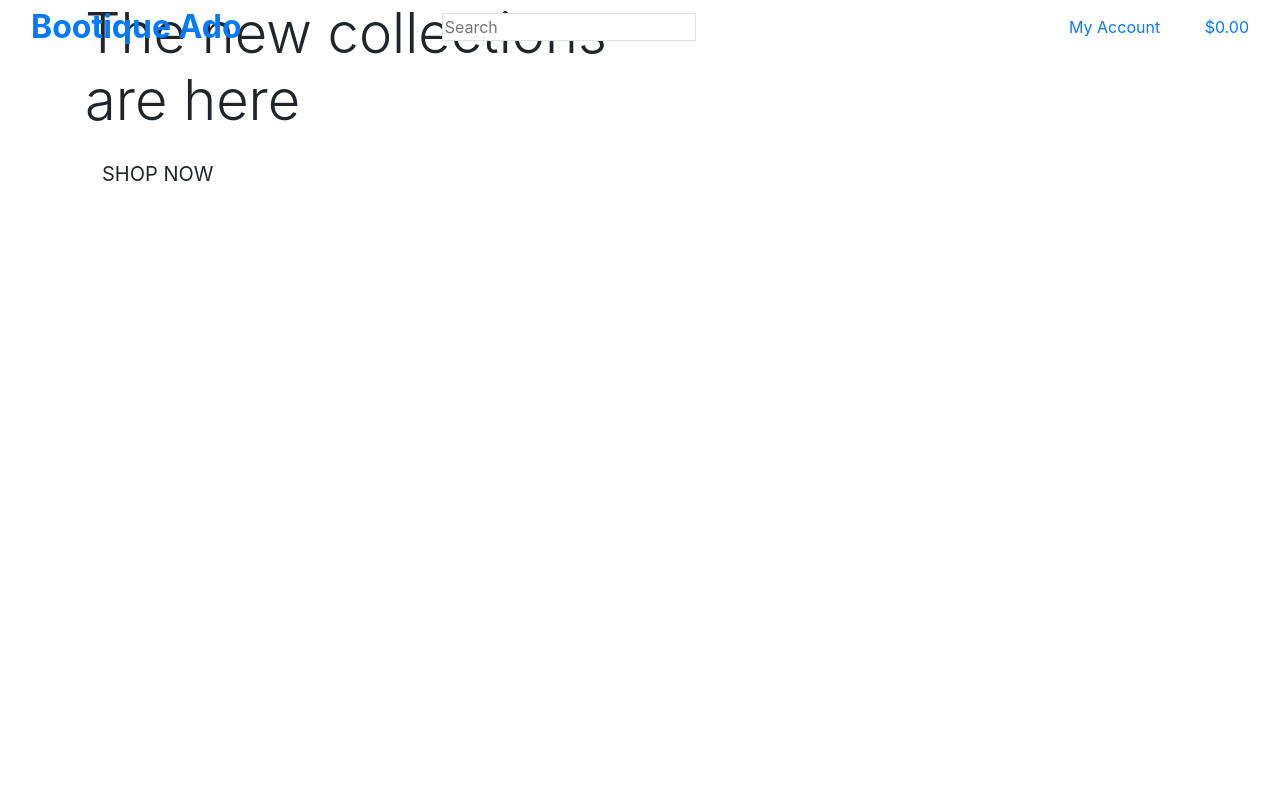
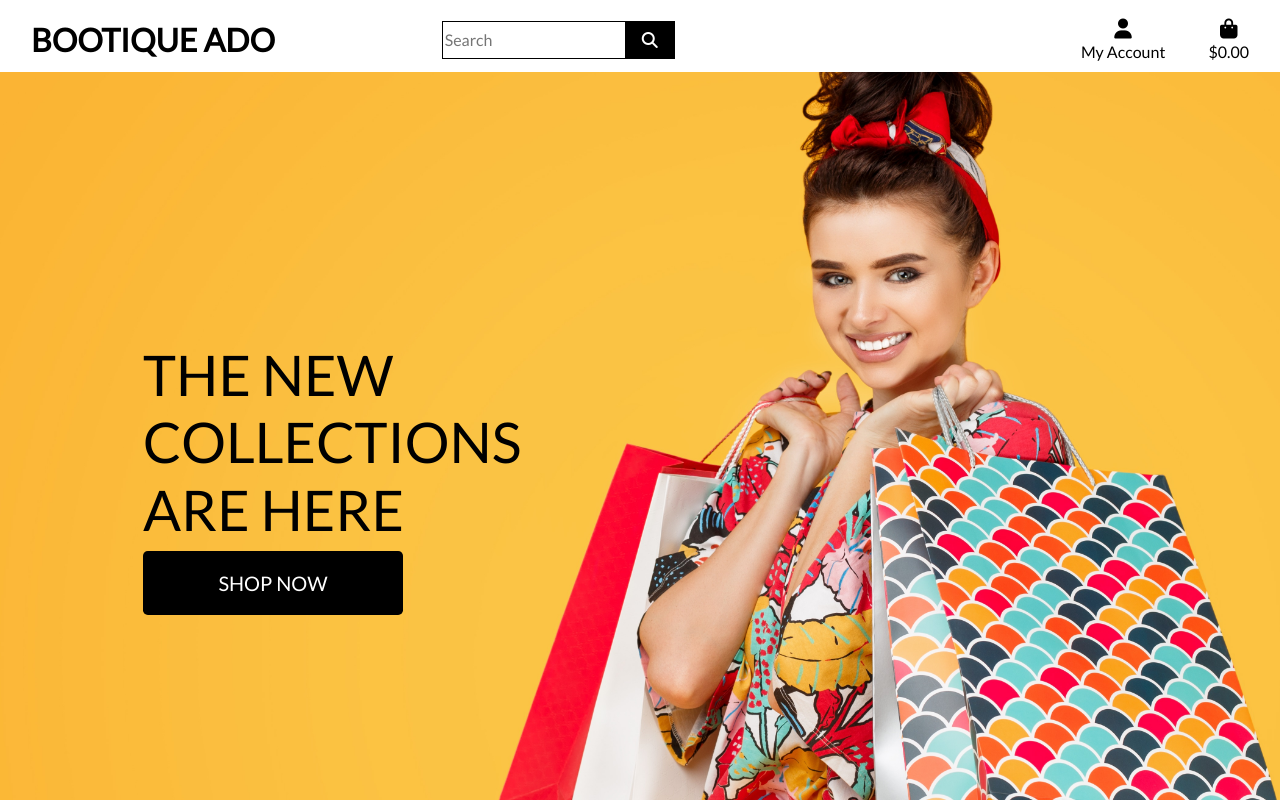
Before and after one commit to rimantascode/Bootique-ado-e, a Django app: template home/templates/home/index.html in a window 1280 px wide. Run offline with Django 3.2, Linux system fonts and the light colour scheme; the template is opened without the code that fills it, so the values that code supplies are empty; parts of the project's set-up code (start-up, migrations or seed data) failed here and were passed over; some libraries are stand-ins or nearby versions.

Commit message:
compleated home page header and css

```diff
--- a/bootique_ado_e/settings.py
+++ b/bootique_ado_e/settings.py
@@ -143,3 +143,7 @@ USE_TZ = True
 # https://docs.djangoproject.com/en/3.0/howto/static-files/
 
 STATIC_URL = '/static/'
+STATICFILES_DIRS = (os.path.join(BASE_DIR, 'static'),)
+
+MEDIA_URL = '/media/'
+MEDIA_ROOT = os.path.join(BASE_DIR, 'media')
--- a/bootique_ado_e/urls.py
+++ b/bootique_ado_e/urls.py
@@ -15,9 +15,12 @@ Including another URLconf
 """
 from django.contrib import admin
 from django.urls import path, include
+from django.conf import settings
+from django.conf.urls.static import static
+
 
 urlpatterns = [
     path('admin/', admin.site.urls),
     path('accounts/', include('allauth.urls')),
     path('', include('home.urls')),
-]
+] + static(settings.MEDIA_URL, document_root=settings.MEDIA_ROOT)
--- /dev/null
+++ b/static/css/base.css
@@ -0,0 +1,81 @@
+html {
+    height: 100%;
+}
+
+body {
+    background: url('/media/homepage_background_cropped.jpg') no-repeat center center fixed;
+    background-size: cover;
+    height: calc(100vh - 164px);
+    color: #555;
+    font-family: 'Lato';
+}
+
+/* from Bulma */
+.icon {
+    align-items: center;
+    display: inline-flex;
+    justify-content: center;
+    height: 1.5rem;
+    width: 1.5rem;
+}
+
+.logo-font {
+    text-transform: uppercase;
+}
+
+.main-logo-link {
+    width: fit-content;
+}
+
+.shop-now-button {
+    background: black;
+    color: white;
+    min-width: 260px;
+}
+
+.btn-black {
+    background: black;
+    color: white;
+}
+
+.shop-now-button:hover,
+.shop-now-button:active,
+.shop-now-button:focus,
+.btn-black:hover,
+.btn-black:active,
+.btn-black:focus {
+    background: #222;
+    color: white;
+}
+
+.text-black {
+    color: #000 !important;
+}
+
+.border-black {
+    border: 1px solid black !important;
+}
+
+/* -------------------------------- Media Queries */
+
+/* Slightly larger container on xl screens */
+@media (min-width: 1200px) {
+  .container {
+    max-width: 80%;
+  }
+}
+
+/* fixed top navbar only on medium and up */
+@media (min-width: 992px) {
+    .fixed-top-desktop-only {
+        position: fixed;
+        top: 0;
+        right: 0;
+        left: 0;
+        z-index: 1030;
+    }
+
+    .header-container {
+        padding-top: 164px;
+    }
+}
--- a/templates/base.html
+++ b/templates/base.html
@@ -15,8 +15,11 @@
 
     {%block corecss%}
 	<!-- Bootstrap CSS -->
+
 	<link rel="stylesheet" href="https://cdn.jsdelivr.net/npm/bootstrap@4.5.3/dist/css/bootstrap.min.css"
 		integrity="sha384-TX8t27EcRE3e/ihU7zmQxVncDAy5uIKz4rEkgIXeMed4M0jlfIDPvg6uqKI2xXr2" crossorigin="anonymous">
+	<link href="https://fonts.googleapis.com/css2?family=Lato&display=swap" rel="stylesheet">
+	<link rel="stylesheet" href="{% static 'css/base.css' %}" />
     {%endblock%}
 
 	{%block extra_css%}
@@ -30,6 +33,7 @@
 	<script src="https://cdn.jsdelivr.net/npm/bootstrap@4.5.3/dist/js/bootstrap.bundle.min.js"
 		integrity="sha384-ho+j7jyWK8fNQe+A12Hb8AhRq26LrZ/JpcUGGOn+Y7RsweNrtN/tE3MoK7ZeZDyx" crossorigin="anonymous">
 	</script>
+	<script src="https://kit.fontawesome.com/fa14b2a9bf.js" crossorigin="anonymous"></script>
     {%endblock%}
 
 	{%block extra_js%}
@@ -40,7 +44,7 @@
 
 <body>
     <header class="container-fluid fixed-top">
-        <div class="row">
+        <div id="topnav" class="row bg-white pt-lg-2 d-done d-lg-flex">
             <div class="col-12 col-lg-4 my-auto py-1 py-lg-0 text-center text-lg-left">
             <a href="{% url 'home'%}" class="nav-link main-logo-link">
 				<h2 class="logo-font text-black my-0"><strong>Bootique Ado</strong></h2>
```
Also changed, not shown: db.sqlite3, media/homepage_background_cropped.jpg (added).
